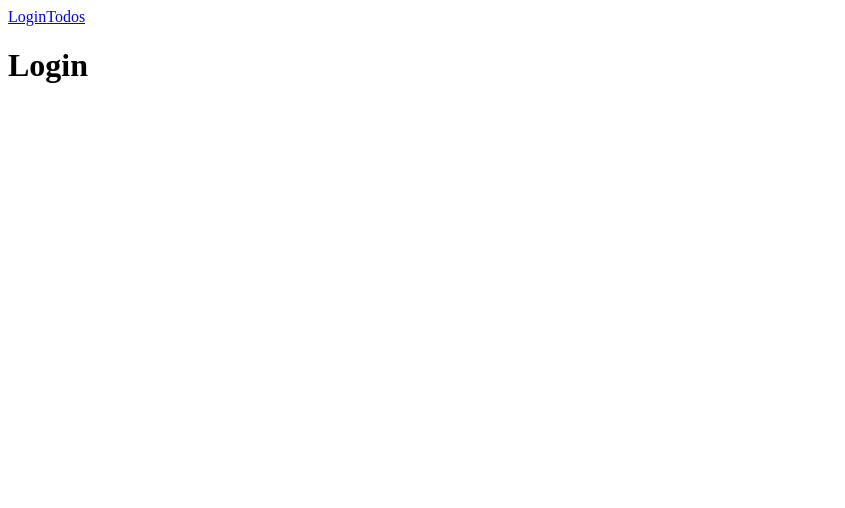
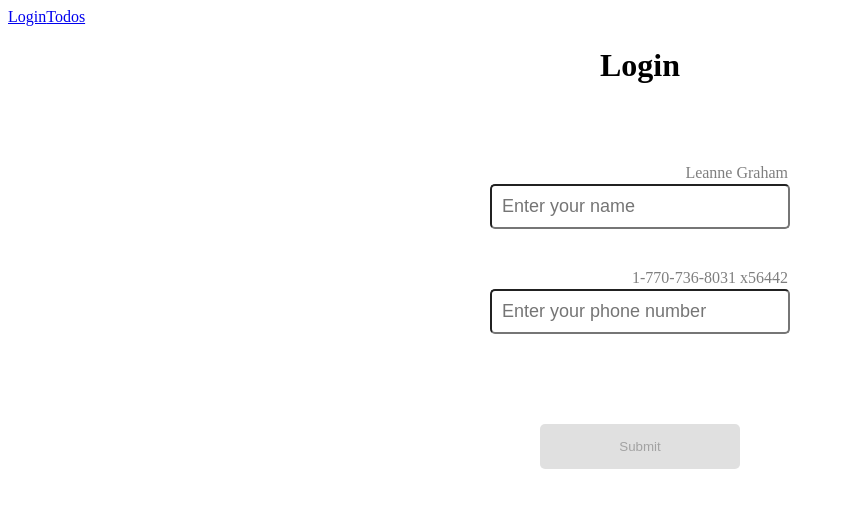
Before and after one commit to ewgenij87snwork/user-todo-manager, a Vue app: page / in a window 1280 px wide. Shown: the top 508 px of the page, without its empty margins (0-845 px from the left). Built offline with nearby package versions, Linux system fonts and the light colour scheme; no server answers.

Commit message:
ADD: Login

```diff
--- a/src/views/Login.vue
+++ b/src/views/Login.vue
@@ -1,22 +1,189 @@
 <script setup lang="ts">
 import { useUserStore } from '@/store/userStore';
-import { onMounted } from 'vue';
+import { computed, reactive, ref } from 'vue';
 import { storeToRefs } from 'pinia';
+import { useRouter } from 'vue-router';
+import { FormField } from '@/types/types';
 
 const userStore = useUserStore();
 const { user } = storeToRefs(useUserStore());
+const router = useRouter();
 
-onMounted(async () => {
-  await userStore.fetchUser('Leanne Graham', '1-770-736-8031 x56442');
+const formFields = ref<FormField[]>([
+  {
+    id: 'name',
+    label: 'Name',
+    type: 'text',
+    placeholder: 'Enter your name',
+    example: 'Leanne Graham',
+    required: true,
+    validation: {
+      minLength: 3,
+      maxLength: 20,
+      pattern: /^[a-zA-Z\s]+$/,
+      errorMessage: 'Only letters and spaces.'
+    }
+  },
+  {
+    id: 'phone',
+    label: 'Phone',
+    type: 'text',
+    placeholder: 'Enter your phone number',
+    example: '1-770-736-8031 x56442',
+    required: true,
+    validation: {
+      pattern: /^[0-9a-zA-Z\s\-()]{1,25}$/,
+      errorMessage: 'Only numbers, letters, spaces'
+    }
+  }
+]);
+
+const formData = reactive(Object.fromEntries(formFields.value.map((field) => [field.id, ''])));
+
+const errors = reactive(Object.fromEntries(formFields.value.map((field) => [field.id, ''])));
+
+const validateField = (field: FormField, isBlurEvent?: boolean) => {
+  const value = formData[field.id]?.trim();
+
+  if (field.required && !value) {
+    errors[field.id] = `${field.label} is required.`;
+    return;
+  }
+
+  if (isBlurEvent && field.validation?.minLength && value.length < field.validation.minLength) {
+    errors[field.id] = `Minimum ${field.validation.minLength} characters required.`;
+    return;
+  }
+
+  if (field.validation?.maxLength && value.length > field.validation.maxLength) {
+    errors[field.id] = `Maximum ${field.validation.maxLength} characters allowed.`;
+    return;
+  }
+
+  if (field.validation?.pattern && !new RegExp(field.validation.pattern).test(value)) {
+    errors[field.id] = 'Invalid format.';
+    return;
+  }
+
+  errors[field.id] = '';
+};
+
+const hasErrors = computed(() => {
+  return (
+    Object.values(errors).some((error) => error !== '') ||
+    Object.values(formData).some((value) => value.trim() === '')
+  );
 });
+
+const login = async () => {
+  const { name, phone } = formData;
+  await userStore.fetchUser(name, phone);
+  if (user.value && user.value.id) {
+    await router.push('/todos');
+  } else {
+    alert('Invalid credentials. Please try again.');
+  }
+};
 </script>
 
 <template>
-  <h1>Login</h1>
-  <div v-if="user">
-    <h2>{{ user.name }}</h2>
-    <h2>{{ user.companyName }}</h2>
+  <div class="container">
+    <h1>Login</h1>
+
+    <form @submit.prevent="login" class="form">
+      <div v-for="field in formFields" :key="field.id" class="form__group">
+        <input
+          :type="field.type"
+          :id="field.id"
+          v-model="formData[field.id]"
+          :placeholder="field.placeholder"
+          @input="validateField(field)"
+          @paste="validateField(field)"
+          @blur="validateField(field, true)"
+        />
+        <span class="example">{{ field.example }}</span>
+        <span v-if="errors[field.id]" class="error">{{ errors[field.id] }}</span>
+      </div>
+
+      <button type="submit" :disabled="hasErrors">Submit</button>
+    </form>
   </div>
 </template>
 
-<style scoped lang="scss"></style>
+<style scoped lang="scss">
+h1 {
+  margin-bottom: 100px;
+}
+
+.container {
+  display: flex;
+  justify-content: center;
+  align-items: center;
+  flex-direction: column;
+}
+
+.form {
+  display: flex;
+  justify-content: center;
+  align-items: center;
+  flex-direction: column;
+
+  &__group {
+    display: flex;
+    justify-content: center;
+    align-items: center;
+    flex-direction: column;
+    position: relative;
+    width: 300px;
+
+    span {
+      position: absolute;
+      top: -20px;
+      opacity: 0.5;
+      align-self: end;
+      right: 2px;
+    }
+
+    input {
+      margin-bottom: 60px;
+      padding: 10px;
+      width: 100%;
+      box-sizing: border-box;
+      border-radius: 5px;
+      font-size: 18px;
+    }
+  }
+
+  button {
+    margin-top: 30px;
+    padding: 15px 20px;
+    width: 200px;
+    background-color: #4caf50;
+    color: white;
+    border: none;
+    cursor: pointer;
+    border-radius: 5px;
+    transition: background-color 0.3s;
+
+    &:hover {
+      background-color: #45a049;
+    }
+
+    &:disabled {
+      background-color: #cccccc;
+      color: #666666;
+      cursor: not-allowed;
+      opacity: 0.6;
+    }
+  }
+
+  .error {
+    position: absolute;
+    top: 45px;
+    left: 0;
+    color: red;
+    font-size: 14px;
+    margin-top: 4px;
+  }
+}
+</style>
```
Also changed, not shown: src/types/types.ts (+17 -0 lines), 1 other file (tests, documents, lock files or other folders).
